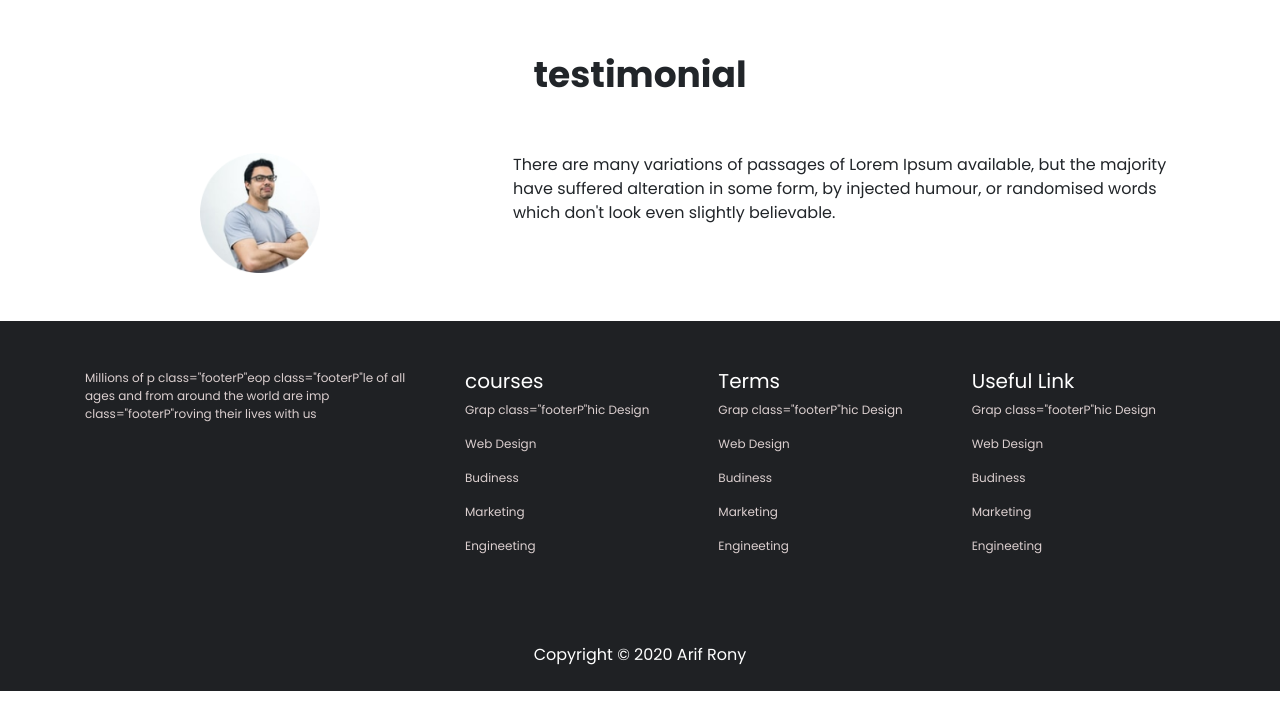
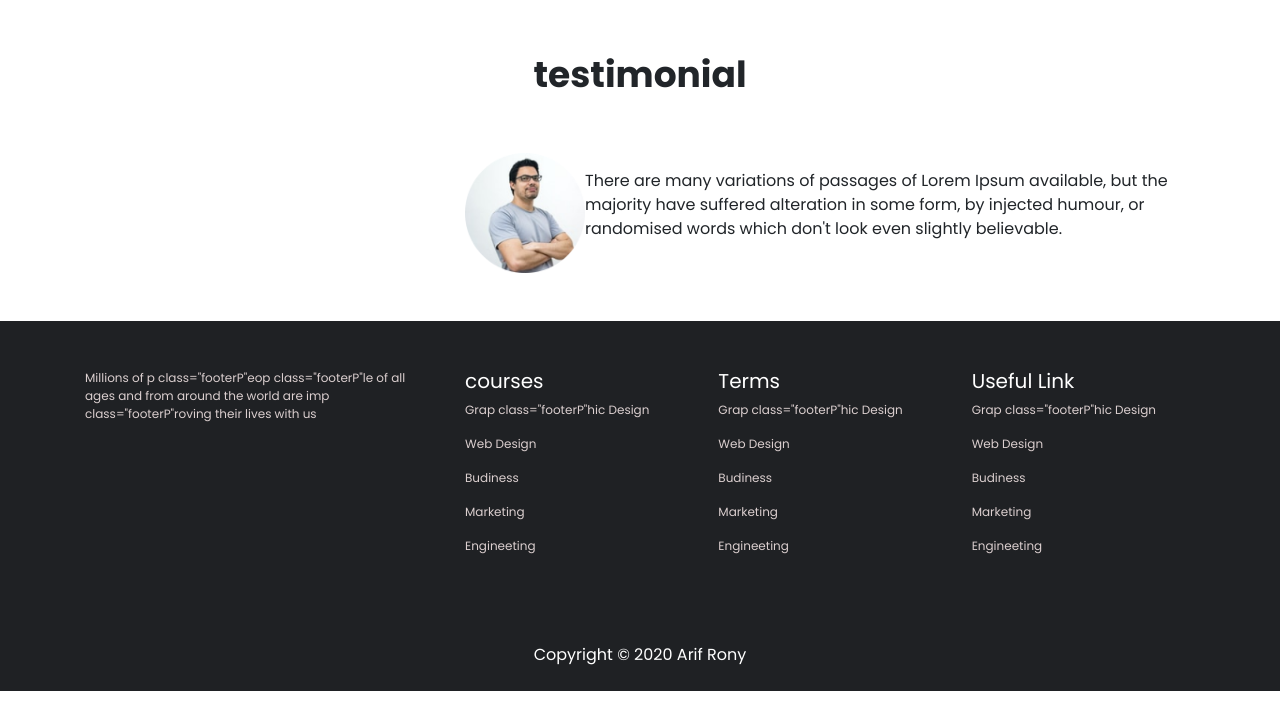
Before and after one commit to engrArifRony/E-school-learning, a plain HTML site: page index.html in a window 1280 px wide. Shown: the part 1537-2244 px from the top of the page. Drawn offline with nearby package versions, Linux system fonts and the light colour scheme.

Commit message:
cant any mora

```diff
--- a/index.html
+++ b/index.html
@@ -212,16 +212,14 @@
                  </div>
                  <div class="container mb-5">
                   <div class="row">
-                    <div class="col-md-4">
-                      <div class="testimonial-img d-flex justify-content-center align-items-center">
+                    <div class="col-md-4"></div>
+                    <div class="col-md-8">
+                     <div class="testimonial-img d-flex justify-content-center align-items-center">
+                       <div>
                         <img src="photos/Man.png" alt="man">
                        </div>
-                    </div>
-                    <div class="col-md-8">
-                     <div >
 
-
-                       <p class="ml-5">
+                       <p class="ml-">
                         There are many variations of passages of Lorem Ipsum available, but the majority have suffered alteration in some form, by injected humour, or randomised words which don't look even slightly believable.</p>
                      </div>
                     </div>
```
